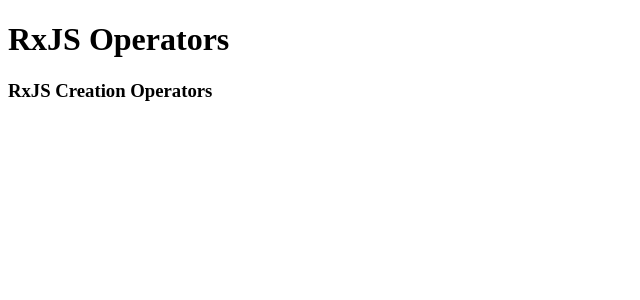
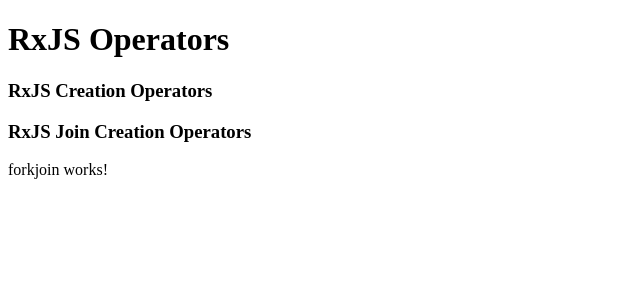
Before and after one commit to lucasvitorinodev/rxjs-operators-course, an Angular app: page / in a window 1280 px wide. Shown: the top 300 px of the page, without its empty margins (0-640 px from the left). Built offline with nearby package versions, Linux system fonts and the light colour scheme; no server answers; data requests are answered from the project's data file.

Commit message:
feat(forkJoin): forkJoin operator used with multiple http calls

```diff
--- a/src/app/app.component.html
+++ b/src/app/app.component.html
@@ -11,3 +11,6 @@
 <!--<app-timer/>-->
 <!--<app-throw-error/>-->
 <!--<app-ajax/>-->
+
+<h3>RxJS Join Creation Operators</h3>
+<app-forkjoin/>
--- /dev/null
+++ b/src/app/components/join-creation-operators/forkjoin/forkjoin.component.ts
@@ -0,0 +1,46 @@
+import { Component, OnInit } from '@angular/core';
+import { forkJoin, of, timer } from 'rxjs';
+import { ajax } from 'rxjs/internal/ajax/ajax';
+import { ApiService } from '../../../services/api.service';
+
+@Component({
+  selector: 'app-forkjoin',
+  template: `<p>forkjoin works!</p>`,
+})
+//In RxJS, the forkJoin operator is used to combine the latest values from multiple Observables into a
+// single Observable. It waits for all input Observables to complete and then emits an array containing
+// the last emitted value from each source Observable.
+export class ForkjoinComponent implements OnInit {
+  constructor(private apiService: ApiService) {}
+  ngOnInit(): void {
+    this.getUsers();
+  }
+
+  private operatorForkJoin() {
+    const http$ = forkJoin({
+      apiLocal: ajax.getJSON('http://localhost:3000/users'),
+      apiExternal: ajax.getJSON('https://jsonplaceholder.typicode.com/todos/1'),
+    });
+
+    const httpMult$ = forkJoin({
+      first: of(1, 2, 3),
+      second: timer(1000),
+      promise: Promise.resolve(10),
+    });
+
+    http$.subscribe((value) => console.log(value));
+    httpMult$.subscribe((value) => console.log(value));
+  }
+
+  private getUsers() {
+    const localUsers$ = this.apiService.getLocalUsers();
+    const externalUsers$ = this.apiService.getExternalUsers();
+
+    const users$ = forkJoin({
+      local: localUsers$,
+      external: externalUsers$,
+    });
+
+    users$.subscribe((value) => console.log(value));
+  }
+}
--- /dev/null
+++ b/src/app/services/api.service.ts
@@ -0,0 +1,18 @@
+import { Injectable } from '@angular/core';
+import { HttpClient } from '@angular/common/http';
+import { Observable } from 'rxjs';
+
+@Injectable({
+  providedIn: 'root',
+})
+export class ApiService {
+  constructor(private http: HttpClient) {}
+
+  getLocalUsers(): Observable<any> {
+    return this.http.get('http://localhost:3000/users');
+  }
+
+  getExternalUsers(): Observable<any> {
+    return this.http.get('https://jsonplaceholder.typicode.com/todos/1');
+  }
+}
```
Also changed, not shown: src/app/app.module.ts (+7 -7 lines).
